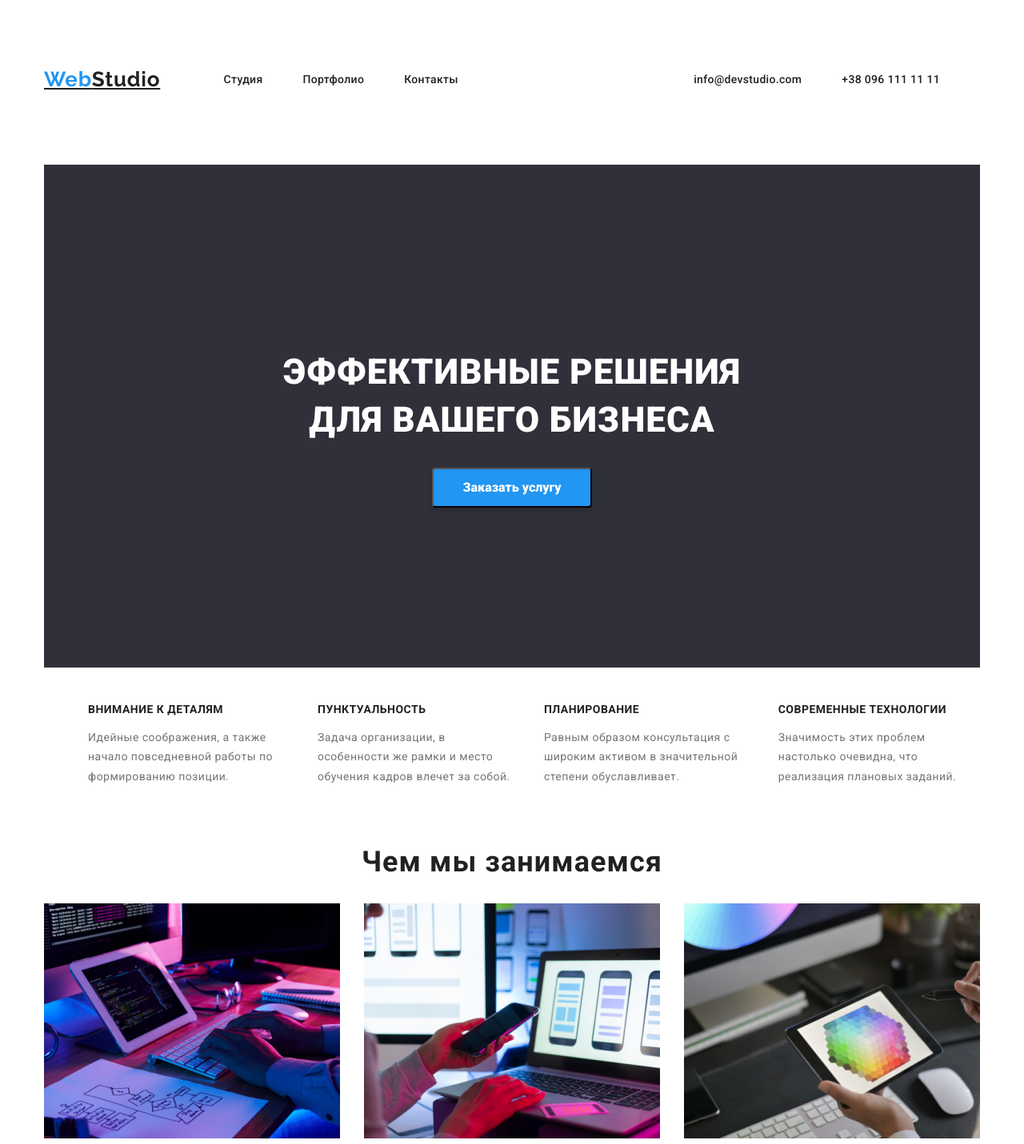
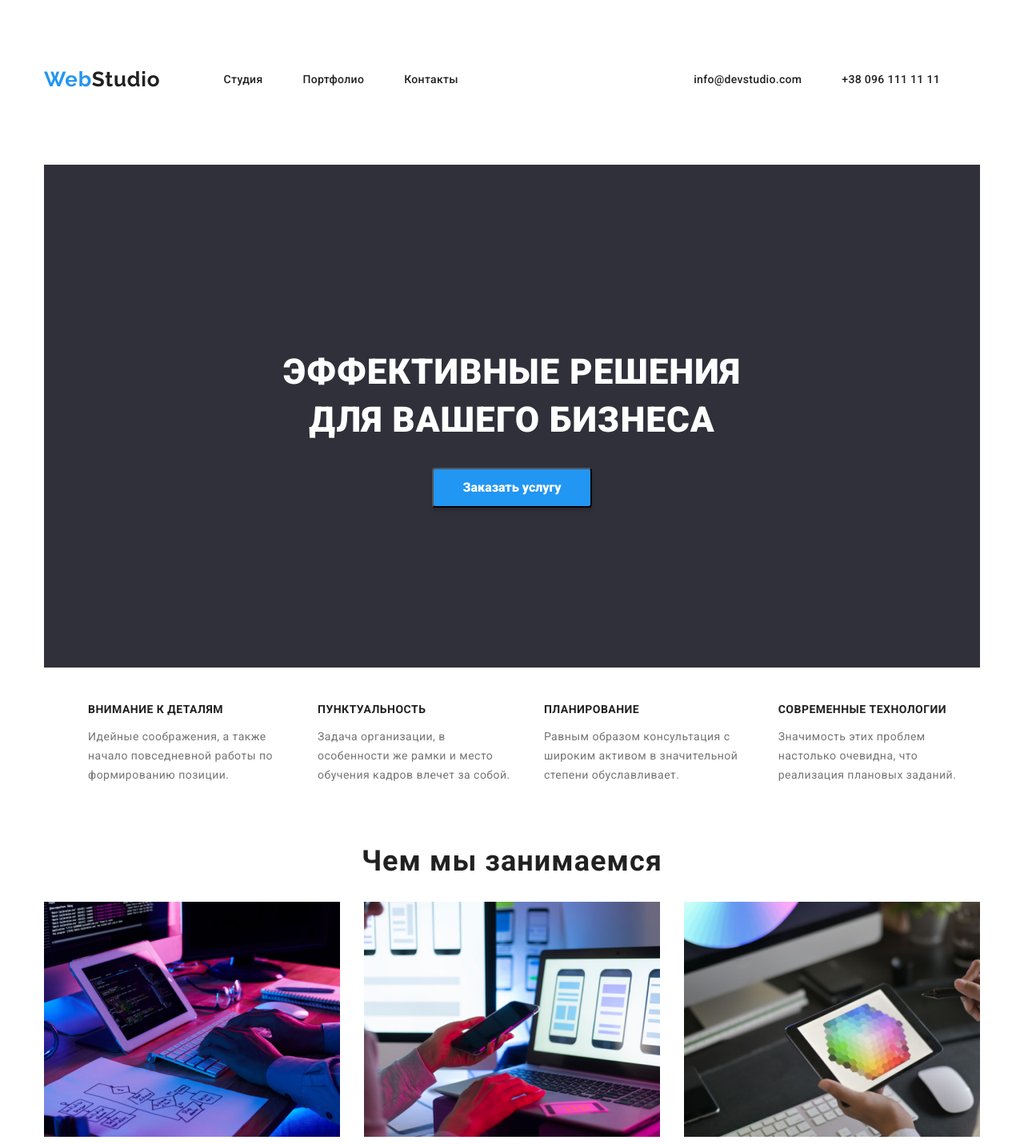
Before and after one commit to VitalyDez/goit-markup-hw-02, a plain HTML site: page index.html in a window 1280 px wide. Shown: the top 1431 px of the page at 80% size. Drawn offline with Linux system fonts and the light colour scheme.

Commit message:
Update styles.css

```diff
--- a/styles/styles.css
+++ b/styles/styles.css
@@ -58,10 +58,11 @@ body {
 
 .logo {
     color: var(--primary-color);
+    text-decoration: none;
     font-family: var(--secondary-font);
+    font-weight: var(--bold-font);
     font-size: 26px;
     line-height: 1.19;
-    font-weight: var(--bold-font);
     letter-spacing: 0.03em;
     /* margin-right: 93px; */
     /* width: 145px;
@@ -95,8 +96,8 @@ body {
     color: var(--primary-color);
     text-decoration: none;
     font-family: var(--primary-font);
+    font-weight: var(--medium-font);
     font-size: var(--secondary-font-size);
-    font-weight: var(--medium-font);
     line-height: 1.14;
 }
 
@@ -125,8 +126,8 @@ body {
 .slider-text {
     color: var(--main-white-color);
     font-family: var(--primary-font);
+    font-weight: var(--bolder-font);
     font-size: 44px;
-    font-weight: var(--bolder-font);
     line-height: 1.36;
 }
 
@@ -173,7 +174,7 @@ body {
     font-family: var(--primary-font);
     font-weight: var(--normal-font);
     font-size: var(--secondary-font-size);
-    line-height: 1.74;
+    line-height: 1.71;
     color: var(--secondary-color);
 }
 /* end special */
```
Lines whose indentation alone changed are shown as unchanged.
